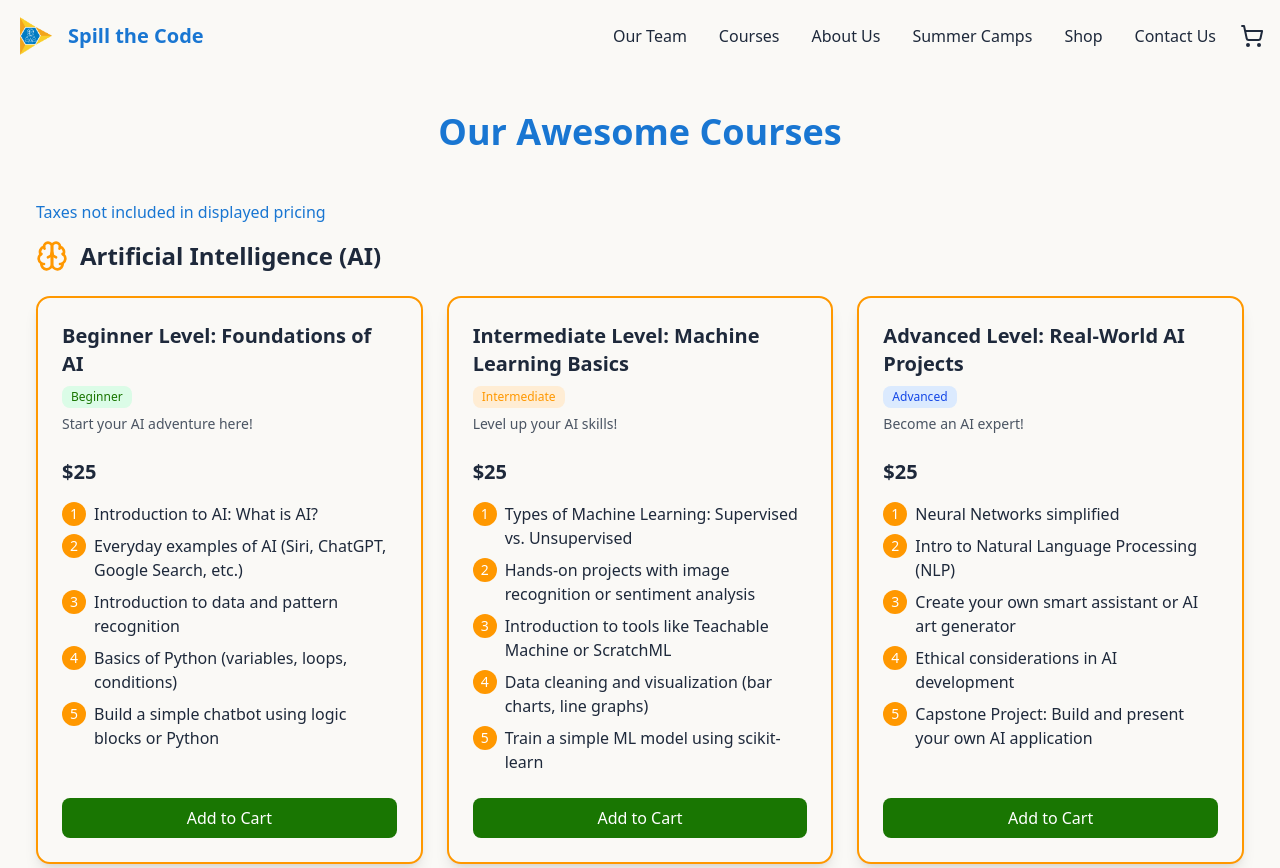
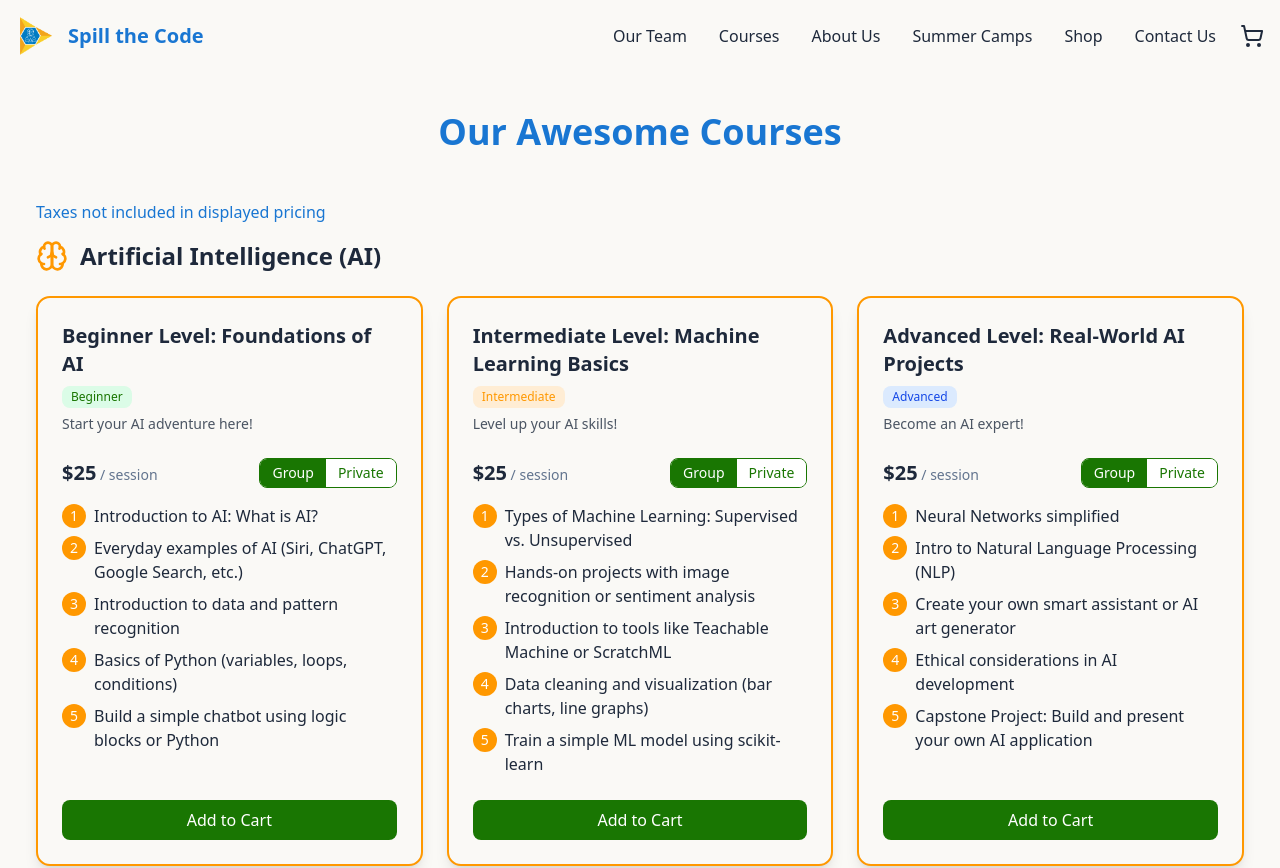
Before and after one commit to sainanim/spill-the-code, a Next.js app: page /courses in a window 1280 px wide. Shown: the top 868 px of the page. Built offline with nearby package versions, Linux system fonts and the light colour scheme.

Commit message:
Course price changes for private and group sessions

```diff
--- a/src/app/courses/page.tsx
+++ b/src/app/courses/page.tsx
@@ -1,13 +1,13 @@
 "use client";
 
-import { useRef } from "react"
+import { useRef, useState } from "react"
 import { Card, CardContent, CardDescription, CardHeader, CardTitle } from "@/components/ui/card"
 import { Badge } from "@/components/ui/badge"
 import { BotIcon as Robot, Brain, Code, Calculator } from "lucide-react"
 import { motion } from "framer-motion"
 import { useInView } from "framer-motion"
 import { useCart } from "@/components/cart/CartProvider"
-import { getOfferingById } from "@/lib/offerings"
+import { getOfferingById, type CourseOffering } from "@/lib/offerings"
 import { formatCents } from "@/lib/money"
 import HashLink from "@/components/HashLink"
 
@@ -357,9 +357,15 @@ interface CourseLevelProps {
   offeringId: string
 }
 
+const SESSION_OPTIONS: { value: CourseOffering["session"]; label: string }[] = [
+  { value: "group", label: "Group" },
+  { value: "private", label: "Private" },
+]
+
 function CourseLevel({ title, description, topics, level, offeringId }: CourseLevelProps) {
   const { addItem } = useCart();
-  const offering = getOfferingById(offeringId);
+  const [session, setSession] = useState<CourseOffering["session"]>("group");
+  const offering = getOfferingById(`${offeringId}-${session}`);
 
   const getBadgeColor = () => {
     switch (level) {
@@ -385,10 +391,33 @@ function CourseLevel({ title, description, topics, level, offeringId }: CourseLe
       </CardHeader>
       <CardContent className="flex-1 flex flex-col">
         {offering && (
-          <div className="flex items-center justify-between mb-4">
+          <div className="flex items-center justify-between gap-2 mb-4 flex-wrap">
             <span className="text-xl font-bold text-[var(--text-primary)]">
               {formatCents(offering.priceCents)}
+              <span className="text-sm font-normal text-slate-500"> / session</span>
             </span>
+            <div
+              role="radiogroup"
+              aria-label="Session type"
+              className="inline-flex rounded-md border border-[#197602] overflow-hidden"
+            >
+              {SESSION_OPTIONS.map((option) => (
+                <button
+                  key={option.value}
+                  type="button"
+                  role="radio"
+                  aria-checked={session === option.value}
+                  onClick={() => setSession(option.value)}
+                  className={`px-3 py-1 text-sm font-medium transition-colors ${
+                    session === option.value
+                      ? "bg-[#197602] text-white"
+                      : "bg-white text-[#197602] hover:bg-green-50"
+                  }`}
+                >
+                  {option.label}
+                </button>
+              ))}
+            </div>
           </div>
         )}
         <ul className="space-y-2 mb-6 flex-1">
@@ -405,7 +434,7 @@ function CourseLevel({ title, description, topics, level, offeringId }: CourseLe
           className="w-full py-2 px-4 bg-[#197602] text-white rounded-md hover:bg-opacity-90 transition-colors mt-auto"
           whileHover={{ scale: 1.03 }}
           whileTap={{ scale: 0.97 }}
-          onClick={() => addItem(offeringId)}
+          onClick={() => offering && addItem(offering.id)}
         >
           Add to Cart
         </motion.button>
--- a/src/lib/offerings.ts
+++ b/src/lib/offerings.ts
@@ -11,7 +11,18 @@ export interface CourseOffering extends OfferingBase {
   category: "course";
   subject: "ai" | "coding" | "robotics" | "math";
   level: "beginner" | "intermediate" | "advanced";
+  session: "private" | "group";
 }
+
+const SESSION_PRICE_CENTS: Record<CourseOffering["session"], number> = {
+  private: 3500,
+  group: 2500,
+};
+
+const SESSION_LABEL: Record<CourseOffering["session"], string> = {
+  private: "Private",
+  group: "Group",
+};
 
 export interface CampOffering extends OfferingBase {
   category: "camp";
@@ -27,51 +38,48 @@ export interface CampOffering extends OfferingBase {
 
 export type Offering = CourseOffering | CampOffering | ProductOffering;
 
-const LEVEL_PRICE_CENTS: Record<CourseOffering["level"], number> = {
-  beginner: 2500,
-  intermediate: 2500,
-  advanced: 2500,
-};
-
 const LEVEL_LABEL: Record<CourseOffering["level"], string> = {
   beginner: "Beginner",
   intermediate: "Intermediate",
   advanced: "Advanced",
 };
 
-function courseOffering(
+// Each course level is sold as two offerings — one per session type — so the
+// cart and checkout keep keying purely on offeringId and pricing stays server-side.
+function courseOfferings(
   subject: CourseOffering["subject"],
   subjectLabel: string,
   level: CourseOffering["level"],
   title: string
-): CourseOffering {
-  return {
-    id: `course-${subject}-${level}`,
+): CourseOffering[] {
+  return (["private", "group"] as const).map((session) => ({
+    id: `course-${subject}-${level}-${session}`,
     category: "course",
     subject,
     level,
-    title,
-    shortLabel: `${subjectLabel} · ${LEVEL_LABEL[level]}`,
-    priceCents: LEVEL_PRICE_CENTS[level],
-  };
+    session,
+    title: `${title} (${SESSION_LABEL[session]})`,
+    shortLabel: `${subjectLabel} · ${LEVEL_LABEL[level]} · ${SESSION_LABEL[session]}`,
+    priceCents: SESSION_PRICE_CENTS[session],
+  }));
 }
 
 export const COURSE_OFFERINGS: CourseOffering[] = [
-  courseOffering("ai", "AI", "beginner", "Beginner Level: Foundations of AI"),
-  courseOffering("ai", "AI", "intermediate", "Intermediate Level: Machine Learning Basics"),
-  courseOffering("ai", "AI", "advanced", "Advanced Level: Real-World AI Projects"),
+  ...courseOfferings("ai", "AI", "beginner", "Beginner Level: Foundations of AI"),
+  ...courseOfferings("ai", "AI", "intermediate", "Intermediate Level: Machine Learning Basics"),
+  ...courseOfferings("ai", "AI", "advanced", "Advanced Level: Real-World AI Projects"),
 
-  courseOffering("coding", "Coding", "beginner", "Beginner Level: Coding Fundamentals"),
-  courseOffering("coding", "Coding", "intermediate", "Intermediate Level: Web & App Development"),
-  courseOffering("coding", "Coding", "advanced", "Advanced Level: Full Projects & Logic Building"),
+  ...courseOfferings("coding", "Coding", "beginner", "Beginner Level: Coding Fundamentals"),
+  ...courseOfferings("coding", "Coding", "intermediate", "Intermediate Level: Web & App Development"),
+  ...courseOfferings("coding", "Coding", "advanced", "Advanced Level: Full Projects & Logic Building"),
 
-  courseOffering("robotics", "Robotics", "beginner", "Beginner Level: Intro to Robotics"),
-  courseOffering("robotics", "Robotics", "intermediate", "Intermediate Level: Sensors & Automation"),
-  courseOffering("robotics", "Robotics", "advanced", "Advanced Level: Mechatronics & AI + Robotics"),
+  ...courseOfferings("robotics", "Robotics", "beginner", "Beginner Level: Intro to Robotics"),
+  ...courseOfferings("robotics", "Robotics", "intermediate", "Intermediate Level: Sensors & Automation"),
+  ...courseOfferings("robotics", "Robotics", "advanced", "Advanced Level: Mechatronics & AI + Robotics"),
 
-  courseOffering("math", "Mathematics", "beginner", "Beginner Level: Building Confidence in Math"),
-  courseOffering("math", "Mathematics", "intermediate", "Intermediate Level: Algebra and Problem Solving"),
-  courseOffering("math", "Mathematics", "advanced", "Advanced Level: Math for Coders & Engineers"),
+  ...courseOfferings("math", "Mathematics", "beginner", "Beginner Level: Building Confidence in Math"),
+  ...courseOfferings("math", "Mathematics", "intermediate", "Intermediate Level: Algebra and Problem Solving"),
+  ...courseOfferings("math", "Mathematics", "advanced", "Advanced Level: Math for Coders & Engineers"),
 ];
 
 export const CAMP_OFFERINGS: CampOffering[] = [
```
